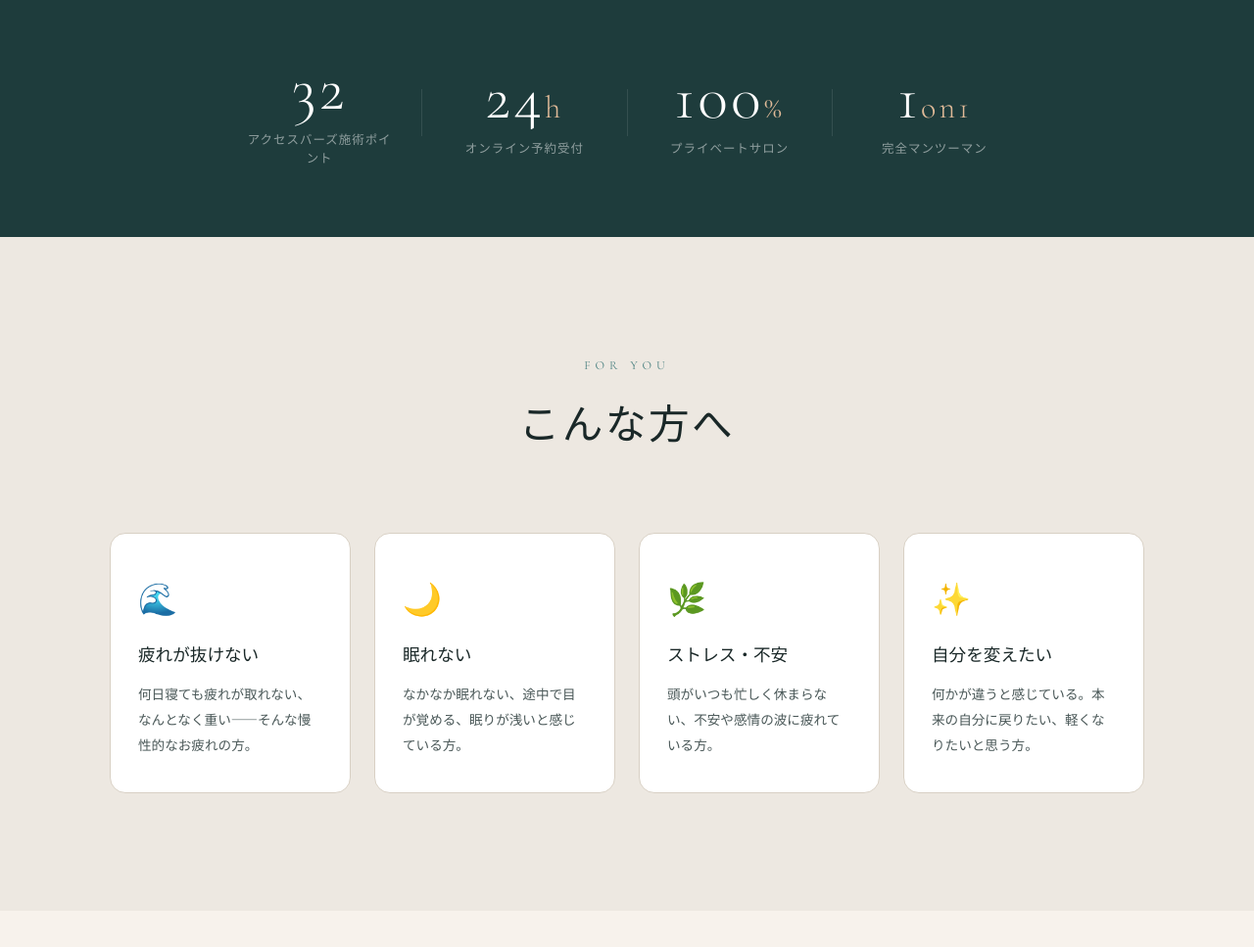
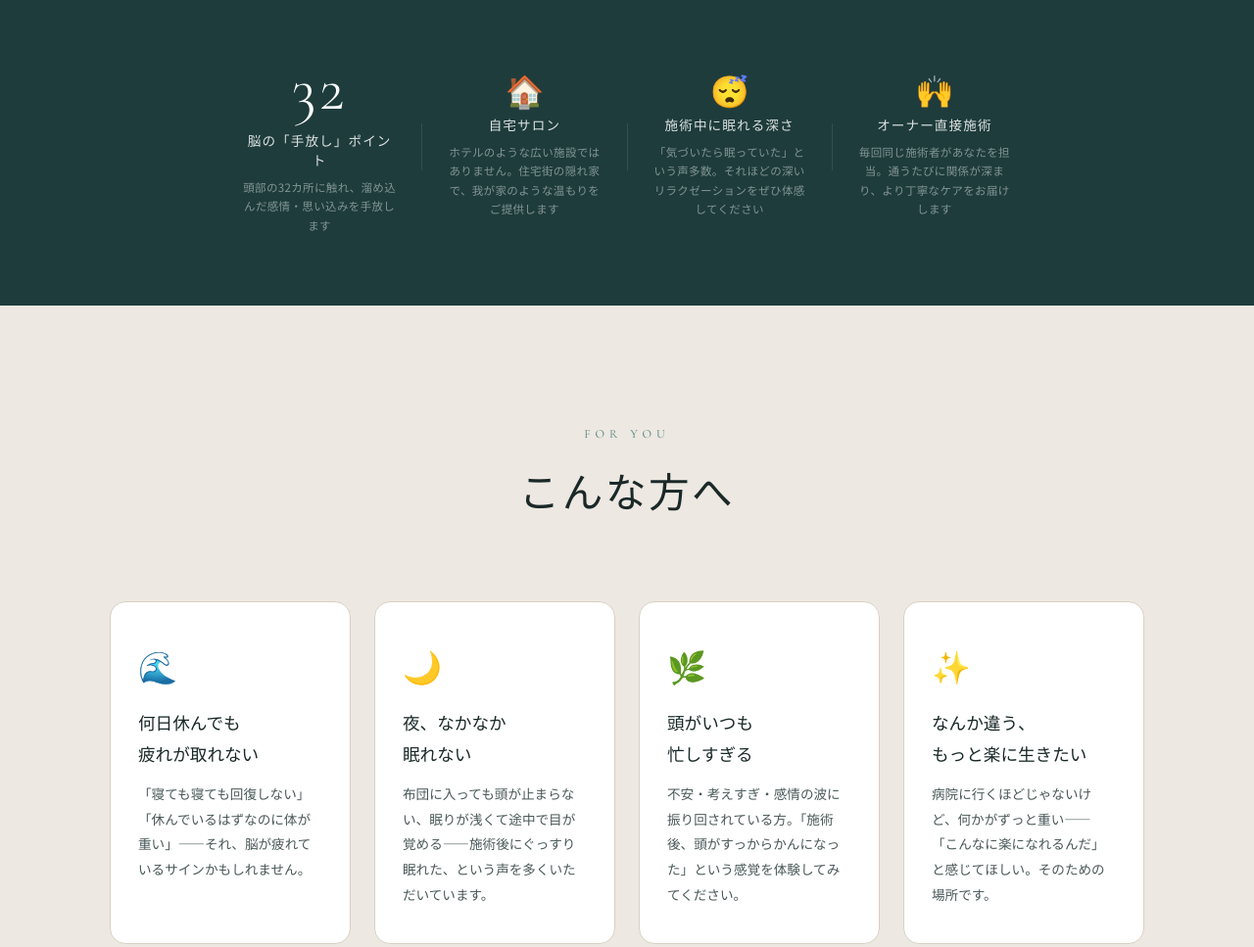
Before and after one commit to n7083013-create/nuchigusui, a plain HTML site: page index.html in a window 1280 px wide. Shown: the part 3100-4067 px from the top of the page at 98% size. Drawn offline with nearby package versions, Linux system fonts and the light colour scheme.

Commit message:
Improve copy/stats, add home salon note, block all-day calendar events

```diff
--- a/app.js
+++ b/app.js
@@ -180,6 +180,46 @@ document.querySelectorAll('.faq-q').forEach(btn => {
 //   予約システム
 // ========================================
 
+// Google Calendar API設定
+const GCAL_CALENDAR_ID = 'c_47081a0e67f736c29579251b8bc3e126afb40a011714c54193fcb55355633d68@group.calendar.google.com';
+const GCAL_API_KEY = 'YOUR_GOOGLE_CALENDAR_API_KEY'; // ← APIキーをここに入れる
+
+// 終日イベント（休み）の日付を取得してキャッシュ
+const blockedDatesCache = {};
+
+async function fetchBlockedDates(year, month) {
+  const cacheKey = `${year}-${month}`;
+  if (blockedDatesCache[cacheKey]) return blockedDatesCache[cacheKey];
+  if (GCAL_API_KEY === 'YOUR_GOOGLE_CALENDAR_API_KEY') return new Set();
+
+  const timeMin = new Date(year, month, 1).toISOString();
+  const timeMax = new Date(year, month + 1, 0, 23, 59, 59).toISOString();
+  const calId = encodeURIComponent(GCAL_CALENDAR_ID);
+  const url = `https://www.googleapis.com/calendar/v3/calendars/${calId}/events?key=${GCAL_API_KEY}&timeMin=${timeMin}&timeMax=${timeMax}&singleEvents=true&maxResults=50`;
+
+  try {
+    const res = await fetch(url);
+    const data = await res.json();
+    const blocked = new Set();
+    (data.items || []).forEach(ev => {
+      // 終日イベントは start.date があり start.dateTime がない
+      if (ev.start && ev.start.date && !ev.start.dateTime) {
+        // 複数日にまたがる終日イベントにも対応
+        const start = new Date(ev.start.date);
+        const end = new Date(ev.end.date); // Googleカレンダーのend.dateは翌日なので <end で処理
+        for (let d = new Date(start); d < end; d.setDate(d.getDate() + 1)) {
+          blocked.add(d.toISOString().slice(0, 10));
+        }
+      }
+    });
+    blockedDatesCache[cacheKey] = blocked;
+    return blocked;
+  } catch (e) {
+    console.warn('カレンダー取得失敗:', e);
+    return new Set();
+  }
+}
+
 let selectedMenu = null, selectedDate = null, selectedTime = null;
 const today = new Date();
 today.setHours(0, 0, 0, 0);
@@ -208,8 +248,9 @@ function generateTimeSlots(dateStr) {
 }
 
 // --- カレンダー ---
-function renderCalendar(year, month) {
+async function renderCalendar(year, month) {
   const avail = generateAvailability(year, month);
+  const blocked = await fetchBlockedDates(year, month);
   const monthNames = ['1月','2月','3月','4月','5月','6月','7月','8月','9月','10月','11月','12月'];
   document.getElementById('calTitle').textContent = `${year}年 ${monthNames[month]}`;
   const body = document.getElementById('calendarBody');
@@ -224,14 +265,16 @@ function renderCalendar(year, month) {
     const dateStr = `${year}-${String(month+1).padStart(2,'0')}-${String(d).padStart(2,'0')}`;
     const dow = date.getDay();
     const isPast = date <= today;
+    const isBlocked = blocked.has(dateStr); // 終日イベント（休み）チェック
     const status = avail[d];
     const cell = document.createElement('div');
     cell.className = 'cal-day';
     if (dow === 0) cell.classList.add('sunday');
     if (dow === 6) cell.classList.add('saturday');
-    if (isPast || status === 'closed') {
+    if (isPast || status === 'closed' || isBlocked) {
       cell.classList.add('past');
-      cell.innerHTML = `<span class="day-num">${d}</span>${status === 'closed' ? '<small style="font-size:.55rem;color:#ccc">休</small>' : ''}`;
+      const label = isBlocked ? '<small style="font-size:.55rem;color:#ccc">休</small>' : (status === 'closed' ? '<small style="font-size:.55rem;color:#ccc">休</small>' : '');
+      cell.innerHTML = `<span class="day-num">${d}</span>${label}`;
     } else if (status === 'full') {
       cell.classList.add('full');
       cell.innerHTML = `<span class="day-num">${d}</span><div class="dot"></div>`;
--- a/index.html
+++ b/index.html
@@ -195,22 +195,26 @@
   <div class="stats-inner">
     <div class="stat-item fade-up">
       <div class="stat-num"><span class="count" data-target="32">0</span></div>
-      <div class="stat-label">アクセスバーズ施術ポイント</div>
+      <div class="stat-label">脳の「手放し」ポイント</div>
+      <div class="stat-sub">頭部の32カ所に触れ、溜め込んだ感情・思い込みを手放します</div>
     </div>
     <div class="stat-divider"></div>
     <div class="stat-item fade-up">
-      <div class="stat-num"><span class="count" data-target="24">0</span><span class="stat-unit">h</span></div>
-      <div class="stat-label">オンライン予約受付</div>
+      <div class="stat-icon">🏠</div>
+      <div class="stat-label">自宅サロン</div>
+      <div class="stat-sub">ホテルのような広い施設ではありません。住宅街の隠れ家で、我が家のような温もりをご提供します</div>
     </div>
     <div class="stat-divider"></div>
     <div class="stat-item fade-up">
-      <div class="stat-num"><span class="count" data-target="100">0</span><span class="stat-unit">%</span></div>
-      <div class="stat-label">プライベートサロン</div>
+      <div class="stat-icon">😴</div>
+      <div class="stat-label">施術中に眠れる深さ</div>
+      <div class="stat-sub">「気づいたら眠っていた」という声多数。それほどの深いリラクゼーションをぜひ体感してください</div>
     </div>
     <div class="stat-divider"></div>
     <div class="stat-item fade-up">
-      <div class="stat-num"><span class="count" data-target="1">0</span><span class="stat-unit">on1</span></div>
-      <div class="stat-label">完全マンツーマン</div>
+      <div class="stat-icon">🙌</div>
+      <div class="stat-label">オーナー直接施術</div>
+      <div class="stat-sub">毎回同じ施術者があなたを担当。通うたびに関係が深まり、より丁寧なケアをお届けします</div>
     </div>
   </div>
 </section>
@@ -225,23 +229,23 @@
     <div class="for-who-flex">
       <div class="for-who-card fade-up">
         <div class="fwc-icon">🌊</div>
-        <h3>疲れが抜けない</h3>
-        <p>何日寝ても疲れが取れない、なんとなく重い——そんな慢性的なお疲れの方。</p>
+        <h3>何日休んでも<br>疲れが取れない</h3>
+        <p>「寝ても寝ても回復しない」「休んでいるはずなのに体が重い」——それ、脳が疲れているサインかもしれません。</p>
       </div>
       <div class="for-who-card fade-up">
         <div class="fwc-icon">🌙</div>
-        <h3>眠れない</h3>
-        <p>なかなか眠れない、途中で目が覚める、眠りが浅いと感じている方。</p>
+        <h3>夜、なかなか<br>眠れない</h3>
+        <p>布団に入っても頭が止まらない、眠りが浅くて途中で目が覚める——施術後にぐっすり眠れた、という声を多くいただいています。</p>
       </div>
       <div class="for-who-card fade-up">
         <div class="fwc-icon">🌿</div>
-        <h3>ストレス・不安</h3>
-        <p>頭がいつも忙しく休まらない、不安や感情の波に疲れている方。</p>
+        <h3>頭がいつも<br>忙しすぎる</h3>
+        <p>不安・考えすぎ・感情の波に振り回されている方。「施術後、頭がすっからかんになった」という感覚を体験してみてください。</p>
       </div>
       <div class="for-who-card fade-up">
         <div class="fwc-icon">✨</div>
-        <h3>自分を変えたい</h3>
-        <p>何かが違うと感じている。本来の自分に戻りたい、軽くなりたいと思う方。</p>
+        <h3>なんか違う、<br>もっと楽に生きたい</h3>
+        <p>病院に行くほどじゃないけど、何かがずっと重い——「こんなに楽になれるんだ」と感じてほしい。そのための場所です。</p>
       </div>
     </div>
   </div>
--- a/style.css
+++ b/style.css
@@ -731,10 +731,24 @@ section { padding: 120px 0; }
   vertical-align: baseline;
 }
 .stat-label {
-  font-size: 0.78rem;
-  color: rgba(255,255,255,0.5);
+  font-size: 0.85rem;
+  color: rgba(255,255,255,0.85);
   letter-spacing: 0.08em;
   line-height: 1.5;
+  font-weight: 500;
+  margin-bottom: 8px;
+}
+.stat-icon {
+  font-size: 2rem;
+  margin-bottom: 10px;
+  line-height: 1;
+}
+.stat-sub {
+  font-size: 0.72rem;
+  color: rgba(255,255,255,0.45);
+  line-height: 1.7;
+  letter-spacing: 0.03em;
+  margin-top: 6px;
 }
 .stat-divider {
   width: 1px;
```
